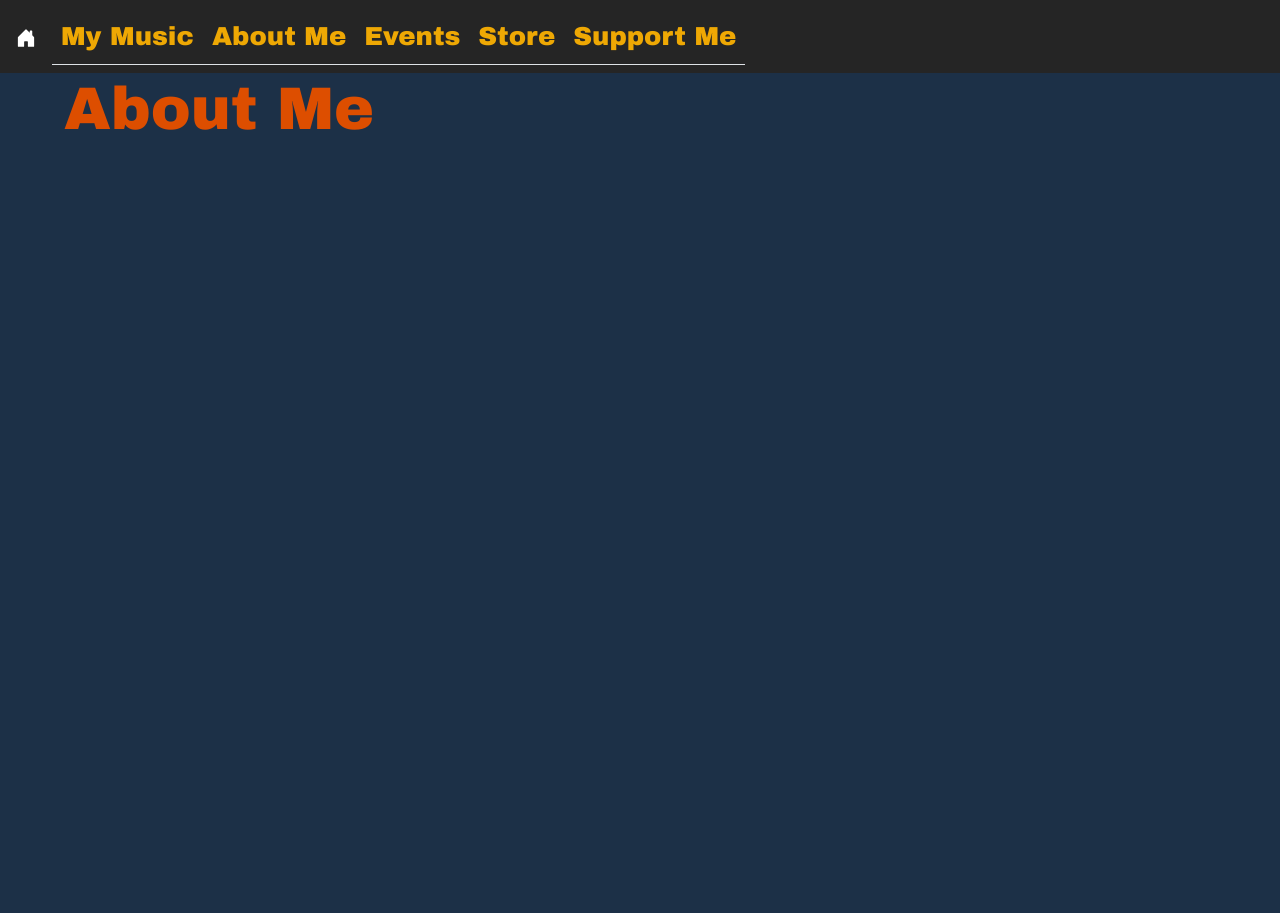
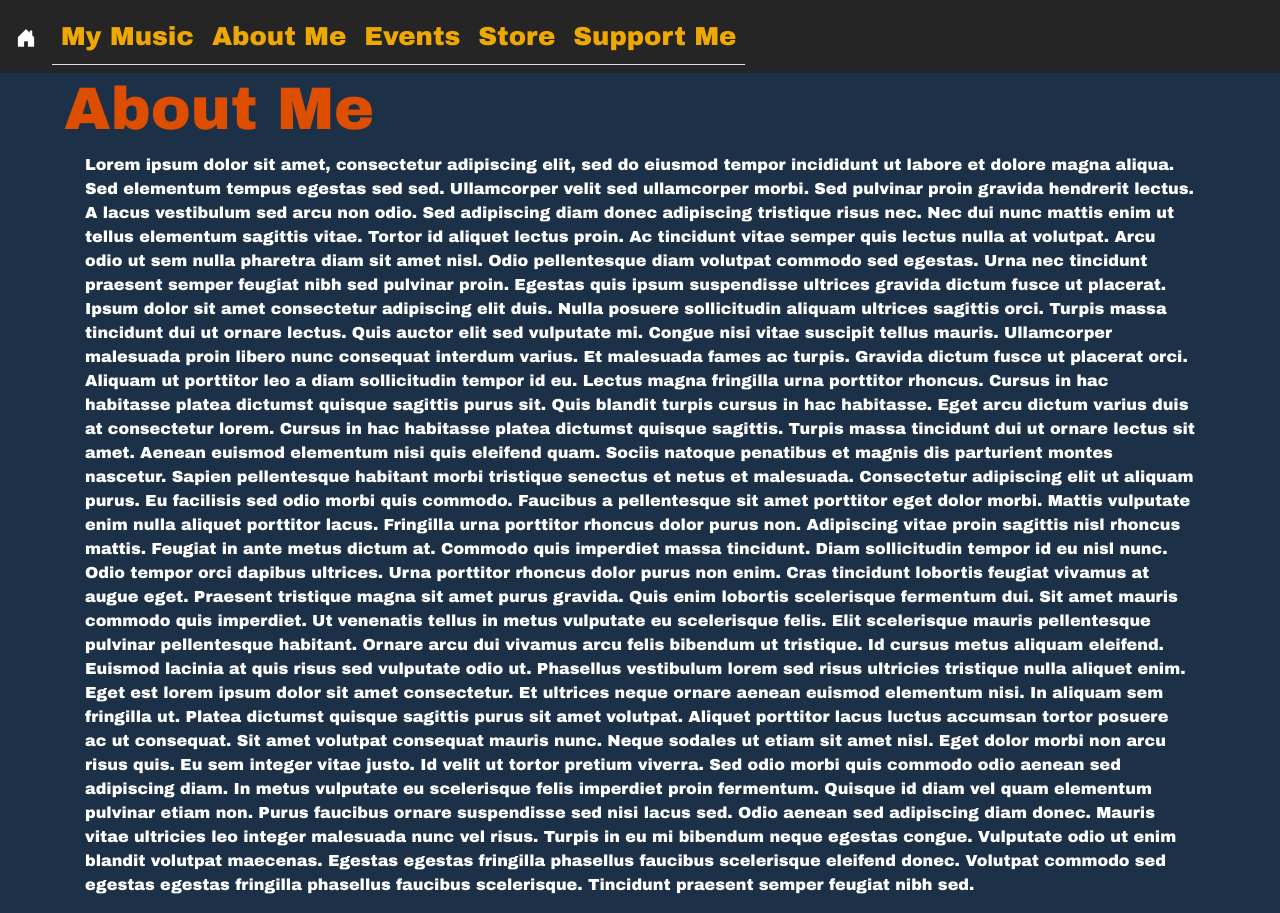
Before and after one commit to maxmccomb77/phoenix_music, a React (Create React App) app: page /aboutme in a window 1280 px wide. Before the commit the page ends 800 px from the top, so only its background shows below. Built offline with nearby package versions, Linux system fonts and the light colour scheme.

Commit message:
a check-in commit

```diff
--- a/src/components/AboutMeComponent.js
+++ b/src/components/AboutMeComponent.js
@@ -1,15 +1,33 @@
 import React, { Component } from 'react';
 import '../styling/custom_styling.css';
-
+import {
+    Card,
+    Container,
+    Row,
+    Col,
+    Button
+} from "react-bootstrap";
 
 
 class AboutMe extends Component {
 
-    render(){
-        return(
+    render() {
+        return (
             <div>
                 <h1>About Me</h1>
+                <Container>
+                    <p>Lorem ipsum dolor sit amet, consectetur adipiscing elit, sed do eiusmod tempor incididunt ut labore et dolore magna aliqua. Sed elementum tempus egestas sed sed. Ullamcorper velit sed ullamcorper morbi. Sed pulvinar proin gravida hendrerit lectus. A lacus vestibulum sed arcu non odio. Sed adipiscing diam donec adipiscing tristique risus nec. Nec dui nunc mattis enim ut tellus elementum sagittis vitae. Tortor id aliquet lectus proin. Ac tincidunt vitae semper quis lectus nulla at volutpat. Arcu odio ut sem nulla pharetra diam sit amet nisl. Odio pellentesque diam volutpat commodo sed egestas. Urna nec tincidunt praesent semper feugiat nibh sed pulvinar proin. Egestas quis ipsum suspendisse ultrices gravida dictum fusce ut placerat. Ipsum dolor sit amet consectetur adipiscing elit duis. Nulla posuere sollicitudin aliquam ultrices sagittis orci.
+
+                    Turpis massa tincidunt dui ut ornare lectus. Quis auctor elit sed vulputate mi. Congue nisi vitae suscipit tellus mauris. Ullamcorper malesuada proin libero nunc consequat interdum varius. Et malesuada fames ac turpis. Gravida dictum fusce ut placerat orci. Aliquam ut porttitor leo a diam sollicitudin tempor id eu. Lectus magna fringilla urna porttitor rhoncus. Cursus in hac habitasse platea dictumst quisque sagittis purus sit. Quis blandit turpis cursus in hac habitasse. Eget arcu dictum varius duis at consectetur lorem. Cursus in hac habitasse platea dictumst quisque sagittis. Turpis massa tincidunt dui ut ornare lectus sit amet. Aenean euismod elementum nisi quis eleifend quam. Sociis natoque penatibus et magnis dis parturient montes nascetur. Sapien pellentesque habitant morbi tristique senectus et netus et malesuada. Consectetur adipiscing elit ut aliquam purus. Eu facilisis sed odio morbi quis commodo. Faucibus a pellentesque sit amet porttitor eget dolor morbi. Mattis vulputate enim nulla aliquet porttitor lacus.
+
+                    Fringilla urna porttitor rhoncus dolor purus non. Adipiscing vitae proin sagittis nisl rhoncus mattis. Feugiat in ante metus dictum at. Commodo quis imperdiet massa tincidunt. Diam sollicitudin tempor id eu nisl nunc. Odio tempor orci dapibus ultrices. Urna porttitor rhoncus dolor purus non enim. Cras tincidunt lobortis feugiat vivamus at augue eget. Praesent tristique magna sit amet purus gravida. Quis enim lobortis scelerisque fermentum dui. Sit amet mauris commodo quis imperdiet. Ut venenatis tellus in metus vulputate eu scelerisque felis.
+
+                    Elit scelerisque mauris pellentesque pulvinar pellentesque habitant. Ornare arcu dui vivamus arcu felis bibendum ut tristique. Id cursus metus aliquam eleifend. Euismod lacinia at quis risus sed vulputate odio ut. Phasellus vestibulum lorem sed risus ultricies tristique nulla aliquet enim. Eget est lorem ipsum dolor sit amet consectetur. Et ultrices neque ornare aenean euismod elementum nisi. In aliquam sem fringilla ut. Platea dictumst quisque sagittis purus sit amet volutpat. Aliquet porttitor lacus luctus accumsan tortor posuere ac ut consequat. Sit amet volutpat consequat mauris nunc. Neque sodales ut etiam sit amet nisl. Eget dolor morbi non arcu risus quis. Eu sem integer vitae justo. Id velit ut tortor pretium viverra. Sed odio morbi quis commodo odio aenean sed adipiscing diam.
+
+In metus vulputate eu scelerisque felis imperdiet proin fermentum. Quisque id diam vel quam elementum pulvinar etiam non. Purus faucibus ornare suspendisse sed nisi lacus sed. Odio aenean sed adipiscing diam donec. Mauris vitae ultricies leo integer malesuada nunc vel risus. Turpis in eu mi bibendum neque egestas congue. Vulputate odio ut enim blandit volutpat maecenas. Egestas egestas fringilla phasellus faucibus scelerisque eleifend donec. Volutpat commodo sed egestas egestas fringilla phasellus faucibus scelerisque. Tincidunt praesent semper feugiat nibh sed.</p>
+                </Container>
             </div>
+
         );
     }
 
--- /dev/null
+++ b/src/components/BaseComponent.js
@@ -0,0 +1,23 @@
+import React, { Component } from 'react';
+import { Switch, Route, Redirect} from 'react-router-dom';
+import AboutMe from './AboutMeComponent';
+import MyMusic from './MyMusicComponent';
+
+
+class Base extends Component {
+
+    render(){
+        return(
+            <Switch>
+                <Route path="/aboutme" component={AboutMe}/>
+                <Route path="/mymusic" component={MyMusic}/>
+                <Redirect to="/home"/>
+            </Switch>
+        );
+    }
+
+
+
+}
+
+export default Base;
--- a/src/components/HomeComponent.js
+++ b/src/components/HomeComponent.js
@@ -15,6 +15,9 @@ class HomePage extends Component {
     render() {
         return (
             <Container fluid>
+                <Row>
+                    <h1>Kevin Phoenix Music</h1>
+                </Row>
                 <Row>
                     <Col>
                 <CardGroup>
--- a/src/components/MainComponent.js
+++ b/src/components/MainComponent.js
@@ -4,6 +4,7 @@ import Header from './HeaderComponent';
 import HomePage from './HomeComponent';
 import AboutMe from './AboutMeComponent';
 import MyMusic from './MyMusicComponent';
+import Base from './BaseComponent';
 
 
 class Main extends Component {
@@ -14,8 +15,8 @@ class Main extends Component {
             <Header/>
             <Switch>
                 <Route path="/home" component={HomePage}/>
-                <Route path="/aboutme" component={AboutMe}/>
-                <Route path="/mymusic" component={MyMusic}/>
+                <Route path="/aboutme" component={Base}/>
+                <Route path="/mymusic" component={Base}/>
                 <Redirect to="/home"/>
             </Switch>
             </div>
--- a/src/styling/custom_styling.css
+++ b/src/styling/custom_styling.css
@@ -7,6 +7,10 @@ h1{
   color: #dd4e00;
   padding-left: 5%;
   font-size: 45pt;
+}
+
+p{
+  color: white;
 }
 
 .navbar{
```
